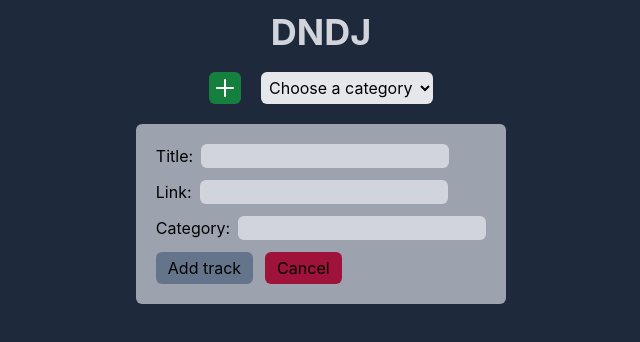
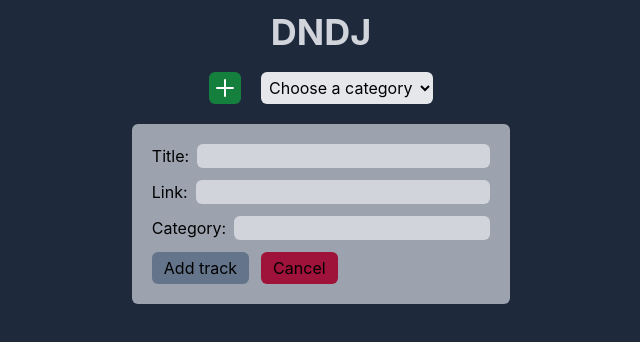
Before and after one commit to mackhack321/dndj, a React (Create React App) app: page / in a window 1280 px wide. Both pictures are taken after a click on the button 544 px from the left and 88 px from the top of the page. Shown: the top 342 px of the page, without its empty margins (319-959 px from the left). Built offline with nearby package versions, Linux system fonts and the light colour scheme.

Commit message:
improve styling

```diff
--- a/src/App.js
+++ b/src/App.js
@@ -108,7 +108,7 @@ function App() {
           <NewTrack handler={addTrack} />
         </div>
       )}
-      <div className="mt-10 grid grid-cols-4 auto-cols-auto justify-items-center">
+      <div className="mt-10 grid grid-cols-4 gap-5 auto-cols-auto justify-items-center">
         {tracks.map((track, index) => {
           return (
             (track.category === selectedCategory ||
--- a/src/components/NewTrack.js
+++ b/src/components/NewTrack.js
@@ -13,7 +13,7 @@ export default function NewTrack(props) {
           type="text"
           name="title"
           id="title"
-          className="rounded-md bg-gray-300"
+          className="rounded-md bg-gray-300 px-1 w-full"
           onChange={(e) => setTitle(e.target.value)}
         />
       </div>
@@ -23,7 +23,7 @@ export default function NewTrack(props) {
           type="text"
           name="link"
           id="link"
-          className="rounded-md bg-gray-300"
+          className="rounded-md bg-gray-300 px-1 w-full"
           onChange={(e) => setLink(e.target.value)}
         />
       </div>
@@ -33,7 +33,7 @@ export default function NewTrack(props) {
           type="text"
           name="category"
           id="category"
-          className="rounded-md bg-gray-300"
+          className="rounded-md bg-gray-300 px-1 w-full"
           onChange={(e) => setCategory(e.target.value)}
         />
       </div>
--- a/src/components/Track.js
+++ b/src/components/Track.js
@@ -6,11 +6,14 @@ export default function Track(props) {
 
   return (
     <div className="relative bg-gray-400 w-fit p-5 rounded-md">
+      <div className="flex space-x-3 mb-3">
+        <div className="w-full">
           <p>Title: {props.title}</p>
           <p>Category: {props.category}</p>
+        </div>
         <button
-        className="absolute right-5 top-5"
           onClick={() => props.handler(props.title, props.link, props.category)}
+          className="self-start"
         >
           <svg
             xmlns="http://www.w3.org/2000/svg"
@@ -27,7 +30,8 @@ export default function Track(props) {
             />
           </svg>
         </button>
-      <div className="flex space-x-2">
+      </div>
+      <div className="flex space-x-2 justify-center">
         <button
           className="bg-slate-500 hover:bg-slate-300 p-1 rounded-md"
           onClick={() => copyCommand()}
```
Lines whose indentation alone changed are shown as unchanged.
